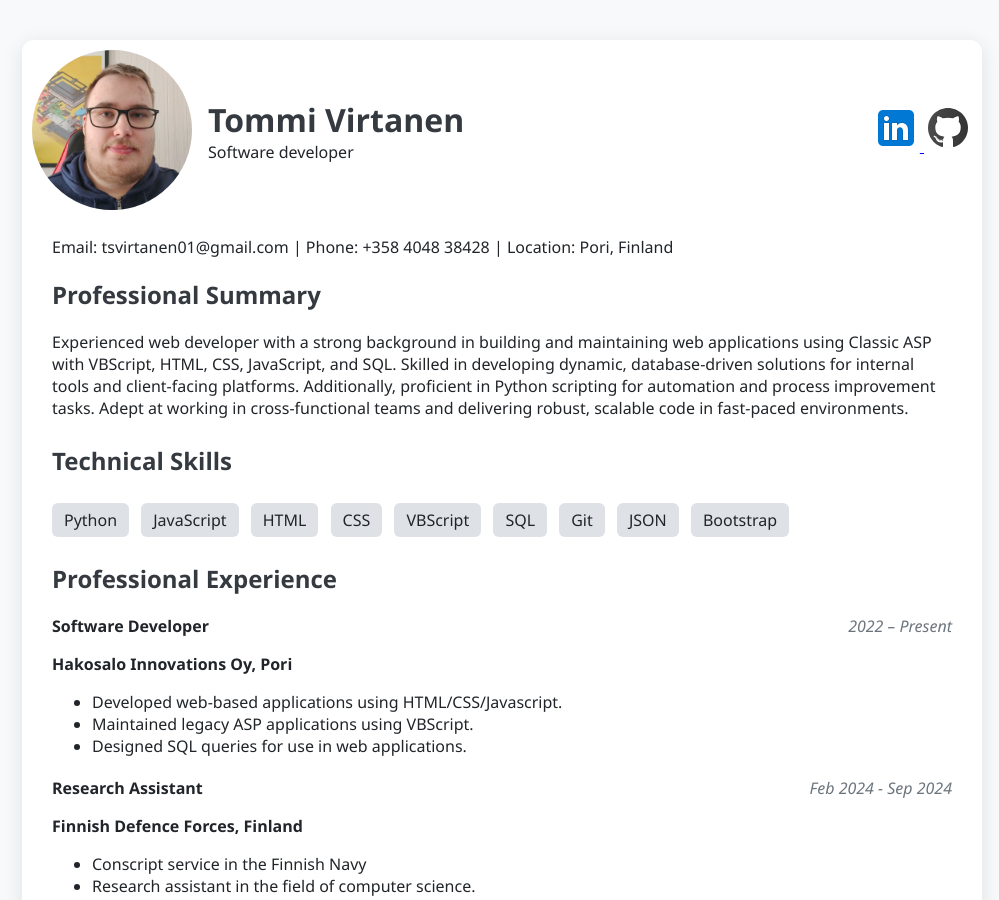
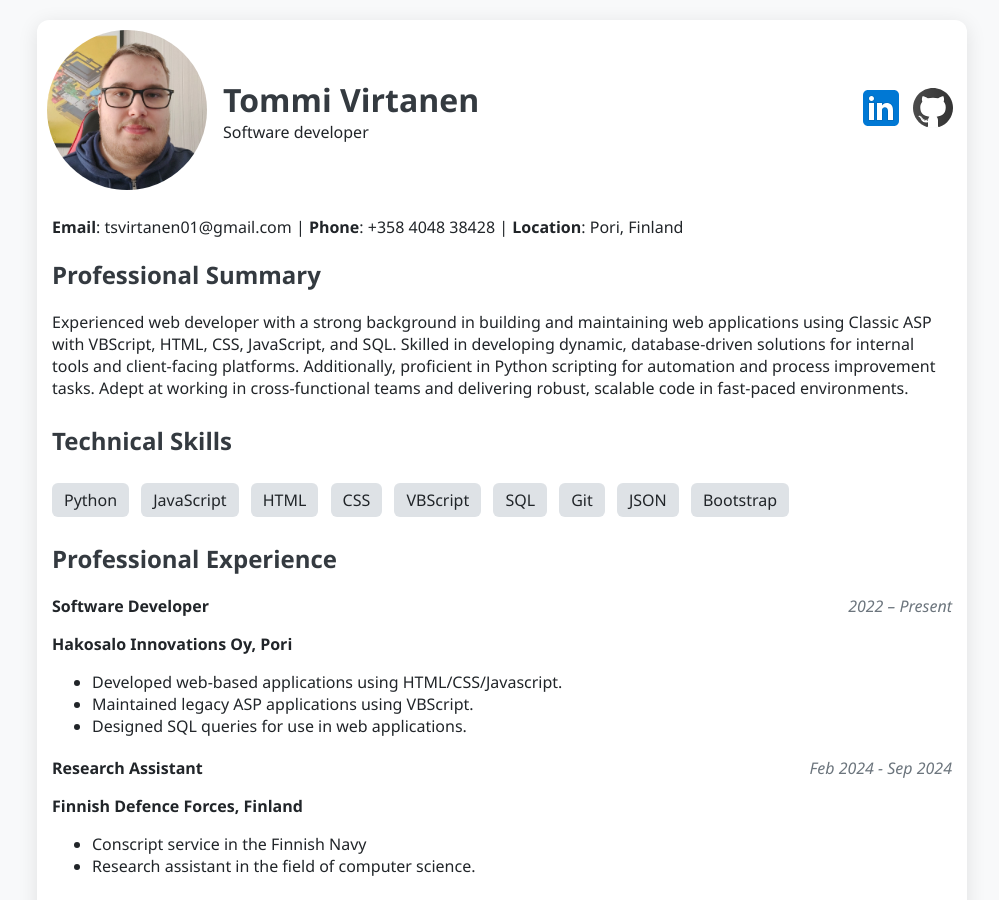
Before and after one commit to L4NTIN3/website, a plain HTML site: page index.html in a window 1280 px wide. Shown: the top 900 px of the page, without its empty margins (138-1137 px from the left). Drawn offline with Linux system fonts and the light colour scheme.

Commit message:
current ready v2

```diff
--- a/index.html
+++ b/index.html
@@ -17,16 +17,14 @@
       </div>
 
       <div class="columnflex">
-        <a href="https://www.linkedin.com/in/tommi-virtanen-898a3621b/">
-          <img src="./icons/icons8-linkedin.svg">
-        </a>
+        <a href="https://www.linkedin.com/in/tommi-virtanen-898a3621b"><img src="./icons/icons8-linkedin.svg"></a>
         <a href="https://www.github.com/l4ntin3">
           <img src="./icons/icons8-github.svg">
         </a>
       </div>
     </div>
 
-    <p>Email: tsvirtanen01@gmail.com | Phone: +358 4048 38428 | Location: Pori, Finland<br>
+    <p><b>Email</b>: tsvirtanen01@gmail.com | <b>Phone</b>: +358 4048 38428 | <b>Location</b>: Pori, Finland<br>
     <div class="section">
       <h2>Professional Summary</h2>
       <p>Experienced web developer with a strong background in building and maintaining web applications using Classic ASP with VBScript, HTML, CSS, JavaScript, and SQL. Skilled in developing dynamic, database-driven solutions for internal tools and client-facing platforms. Additionally, proficient in Python scripting for automation and process improvement tasks. Adept at working in cross-functional teams and delivering robust, scalable code in fast-paced environments.</p>
--- a/styling.css
+++ b/styling.css
@@ -1,6 +1,6 @@
 body {
     font-family: "Segoe UI", sans-serif;
-    margin: 40px;
+    margin: 20px;
     background: #f8f9fa;
     color: #212529;
 }
@@ -9,7 +9,7 @@ body {
     max-width: 900px;
     margin: auto;
     background: #ffffff;
-    padding: 30px;
+    padding: 15px;
     box-shadow: 0 4px 20px rgba(0, 0, 0, 0.1);
     border-radius: 12px;
 }
@@ -61,22 +61,28 @@ h1, h2, h3 {
 
 .topdiv{
     padding: 10px;
-    margin: -30px -30px 0px -30px;
+    margin: -15px -15px 0px -15px;
     display: flex;
     flex-direction: row;
     align-items: center;
     gap: 1em;
+    flex-wrap: wrap;
 }
 
 .topdiv > img{
     border-radius: 50%;
     height: 10rem;
+    justify-content: center;
 }
 .topdiv > :nth-child{
     display: flex;
     flex-direction: column;
     gap: 0.1rem
 }
-.topdiv > :last-child{
-    margin-left: auto;
+
+@media screen and (min-width: 600px) {
+
+    .topdiv > :last-child{
+        margin-left: auto;
+    }
 }
```
